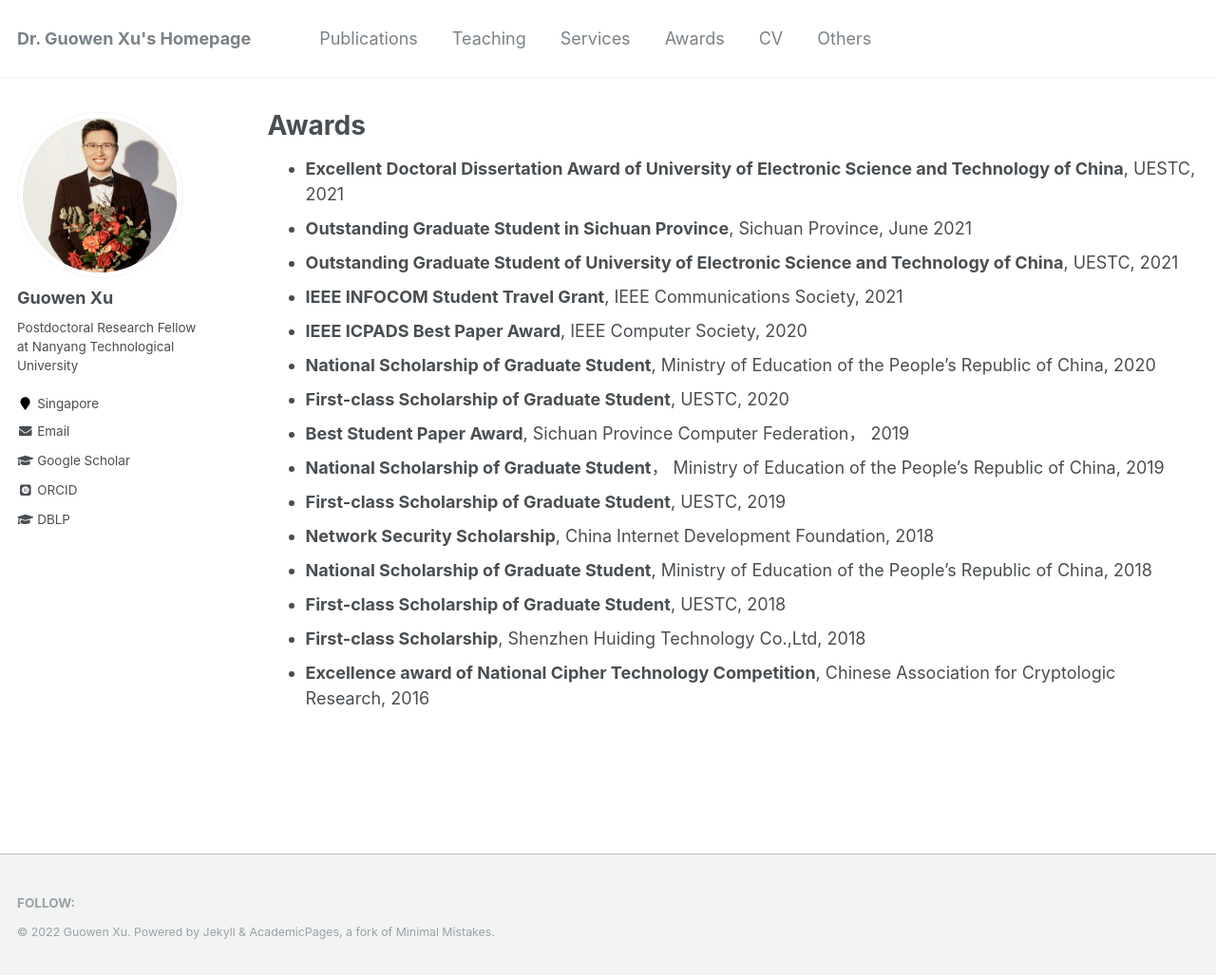
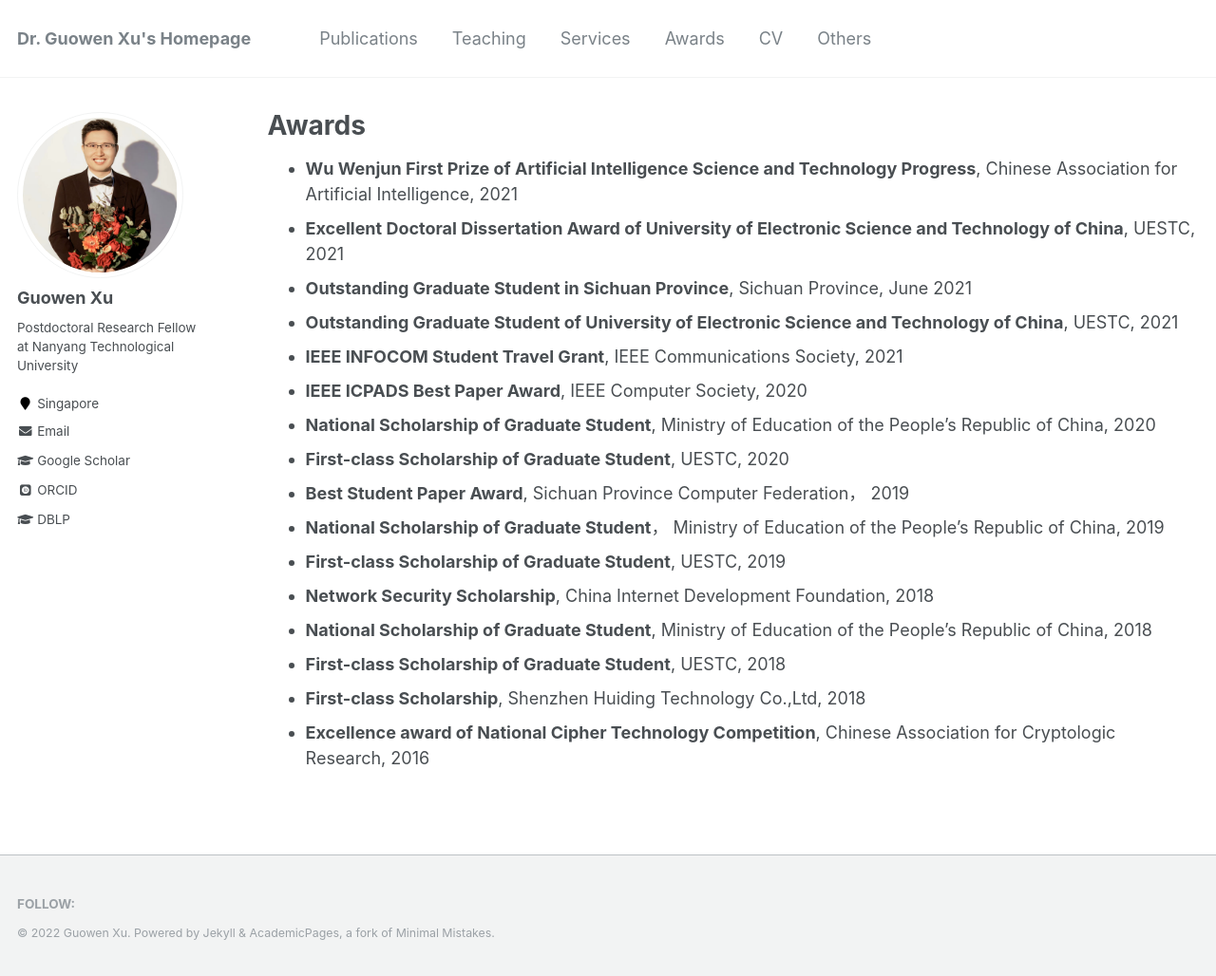
Before and after one commit to Guowen-xu/guowen-xu.github.io, a Jekyll site: the page built from _pages/awards.md, in a window 1280 px wide and 1028 px high. Shown: the whole window at 95% size. Built offline with Jekyll 4.4.1, drawn with Linux system fonts in a browser that asks for light colours; some web fonts are replaced.

Commit message:
Update awards.md

```diff
--- a/_pages/awards.md
+++ b/_pages/awards.md
@@ -5,7 +5,8 @@ permalink: /awards/
 author_profile: true
 ---
 
-* **Excellent Doctoral Dissertation Award of University of Electronic Science and Technology of China**,  UESTC, 2021
+*  **Wu Wenjun First Prize of Artificial Intelligence Science and Technology Progress**, Chinese Association for Artificial Intelligence, 2021
+*  **Excellent Doctoral Dissertation Award of University of Electronic Science and Technology of China**,  UESTC, 2021
 * **Outstanding Graduate Student in Sichuan Province**, Sichuan Province, June 2021
 * **Outstanding Graduate Student of University of Electronic Science and Technology of China**, UESTC,  2021
 * **IEEE INFOCOM Student Travel Grant**, IEEE Communications Society, 2021
```
